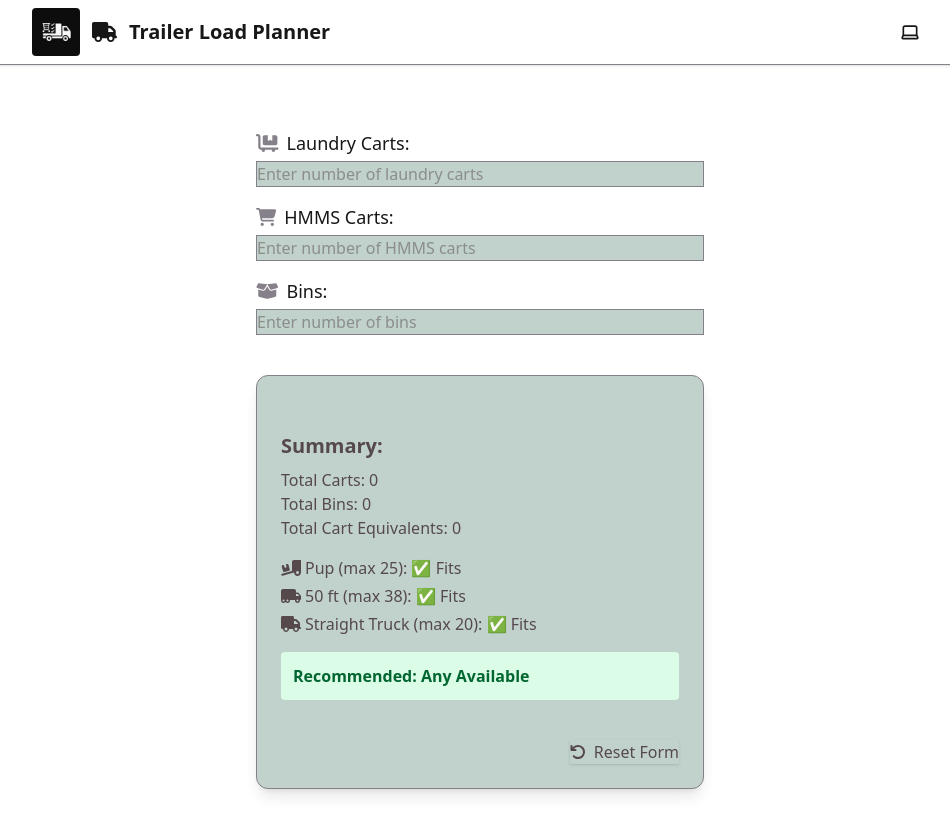
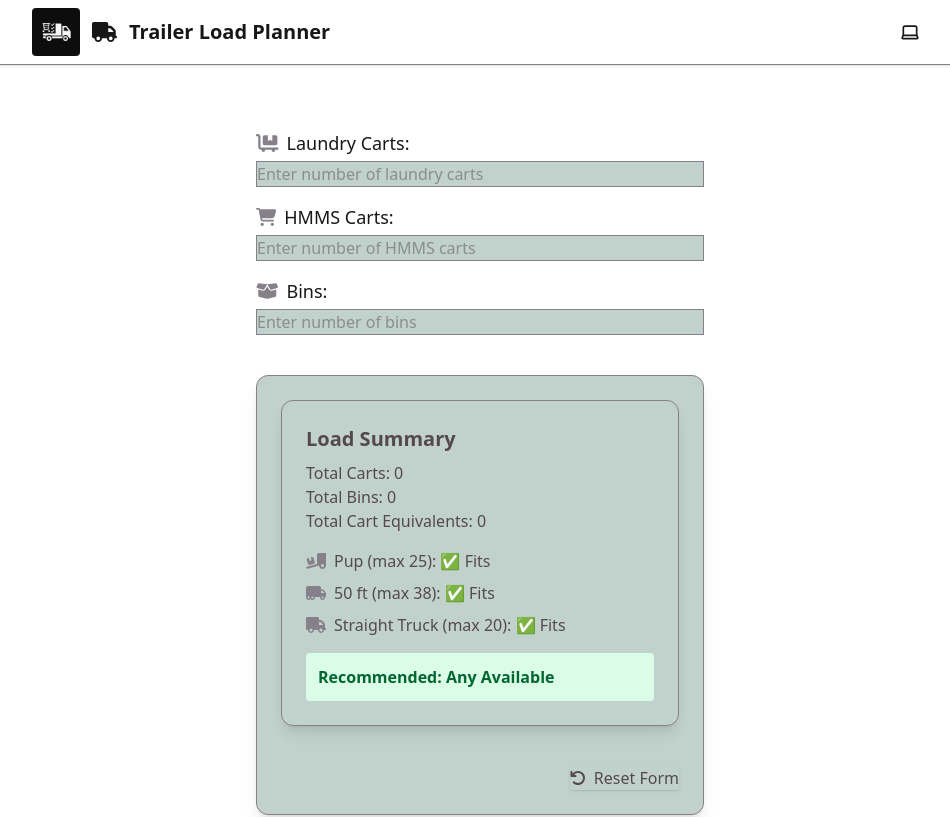
Before and after one commit to RW2023/loader, a Next.js app: page / in a window 1280 px wide. Shown: the top 817 px of the page, without its empty margins (160-1110 px from the left). Built offline with nearby package versions, Linux system fonts and the light colour scheme.

Commit message:
feat: enhance LoadSummary component with motion effects and improved layout

```diff
--- a/src/app/components/LoadSummary.tsx
+++ b/src/app/components/LoadSummary.tsx
@@ -1,10 +1,17 @@
+// components/LoadSummary.tsx
 'use client';
 
 import { FontAwesomeIcon } from '@fortawesome/react-fontawesome';
-import { faTruck, faTruckRampBox, faTruckMoving, faExclamationTriangle } from '@fortawesome/free-solid-svg-icons';
+import {
+    faTruck,
+    faTruckRampBox,
+    faTruckMoving,
+    faExclamationTriangle,
+} from '@fortawesome/free-solid-svg-icons';
+import { motion } from 'framer-motion';
 import { requiresSidewaysLoading } from '@/app/utils/loadLogic';
 
-type LoadSummaryProps = {
+export type LoadSummaryProps = {
     totalCarts: number;
     bins: number;
     totalCartEquiv: number;
@@ -25,10 +32,21 @@ export default function LoadSummary({
 }: LoadSummaryProps) {
     const showSidewaysBadge = requiresSidewaysLoading(totalCarts, bins);
 
+    const getRecommendationStyle = (rec: string) => {
+        if (rec.includes('Pup')) return 'bg-blue-100 text-blue-800';
+        if (rec.includes('50')) return 'bg-yellow-100 text-yellow-800';
+        return 'bg-green-100 text-green-800';
+    };
+
     return (
-    <div className="mt-8 w-full max-w-md">
-      <div className="flex items-center justify-between">
-        <h2 className="text-xl font-semibold mb-2">Summary:</h2>
+        <motion.div
+            initial={{ opacity: 0, y: 20 }}
+            animate={{ opacity: 1, y: 0 }}
+            transition={{ duration: 0.4 }}
+            className="card p-6 shadow-lg rounded-xl border border-[var(--taupe-gray)] bg-[var(--ash-gray)] dark:bg-[var(--wenge)] text-[var(--wenge)] dark:text-[var(--ash-gray)]"
+        >
+            <div className="flex items-center justify-between mb-2">
+                <h2 className="text-xl font-bold">Load Summary</h2>
                 {showSidewaysBadge && (
                     <span className="badge badge-warning text-xs">
                         <FontAwesomeIcon icon={faExclamationTriangle} className="mr-1" />
@@ -41,24 +59,39 @@ export default function LoadSummary({
             <p>Total Bins: {bins}</p>
             <p>Total Cart Equivalents: {totalCartEquiv}</p>
 
-      <div className="mt-4 space-y-1">
-        <p>
-          <FontAwesomeIcon icon={faTruckRampBox} className="mr-1" />
+            <div className="mt-4 space-y-2">
+                <motion.p
+                    key={`pup-${fitsIn.pup}`}
+                    initial={{ opacity: 0, x: -10 }}
+                    animate={{ opacity: 1, x: 0 }}
+                    transition={{ duration: 0.3 }}
+                >
+                    <FontAwesomeIcon icon={faTruckRampBox} className="mr-2 text-[var(--taupe-gray)]" />
                     Pup (max 25): {fitsIn.pup ? '✅ Fits' : '❌ Too Full'}
-        </p>
-        <p>
-          <FontAwesomeIcon icon={faTruckMoving} className="mr-1" />
+                </motion.p>
+                <motion.p
+                    key={`50ft-${fitsIn['50ft']}`}
+                    initial={{ opacity: 0, x: -10 }}
+                    animate={{ opacity: 1, x: 0 }}
+                    transition={{ duration: 0.3, delay: 0.1 }}
+                >
+                    <FontAwesomeIcon icon={faTruckMoving} className="mr-2 text-[var(--taupe-gray)]" />
                     50 ft (max 38): {fitsIn['50ft'] ? '✅ Fits' : '❌ Too Full'}
-        </p>
-        <p>
-          <FontAwesomeIcon icon={faTruck} className="mr-1" />
+                </motion.p>
+                <motion.p
+                    key={`straight-${fitsIn.straight}`}
+                    initial={{ opacity: 0, x: -10 }}
+                    animate={{ opacity: 1, x: 0 }}
+                    transition={{ duration: 0.3, delay: 0.2 }}
+                >
+                    <FontAwesomeIcon icon={faTruck} className="mr-2 text-[var(--taupe-gray)]" />
                     Straight Truck (max 20): {fitsIn.straight ? '✅ Fits' : '❌ Too Full'}
-        </p>
+                </motion.p>
             </div>
 
-      <div className="mt-4 p-3 bg-green-100 text-green-800 font-semibold rounded">
+            <div className={`mt-4 p-3 font-semibold rounded ${getRecommendationStyle(recommendation)}`}>
                 Recommended: {recommendation}
             </div>
-    </div>
+        </motion.div>
     );
 }
```
Lines whose indentation alone changed are shown as unchanged.
